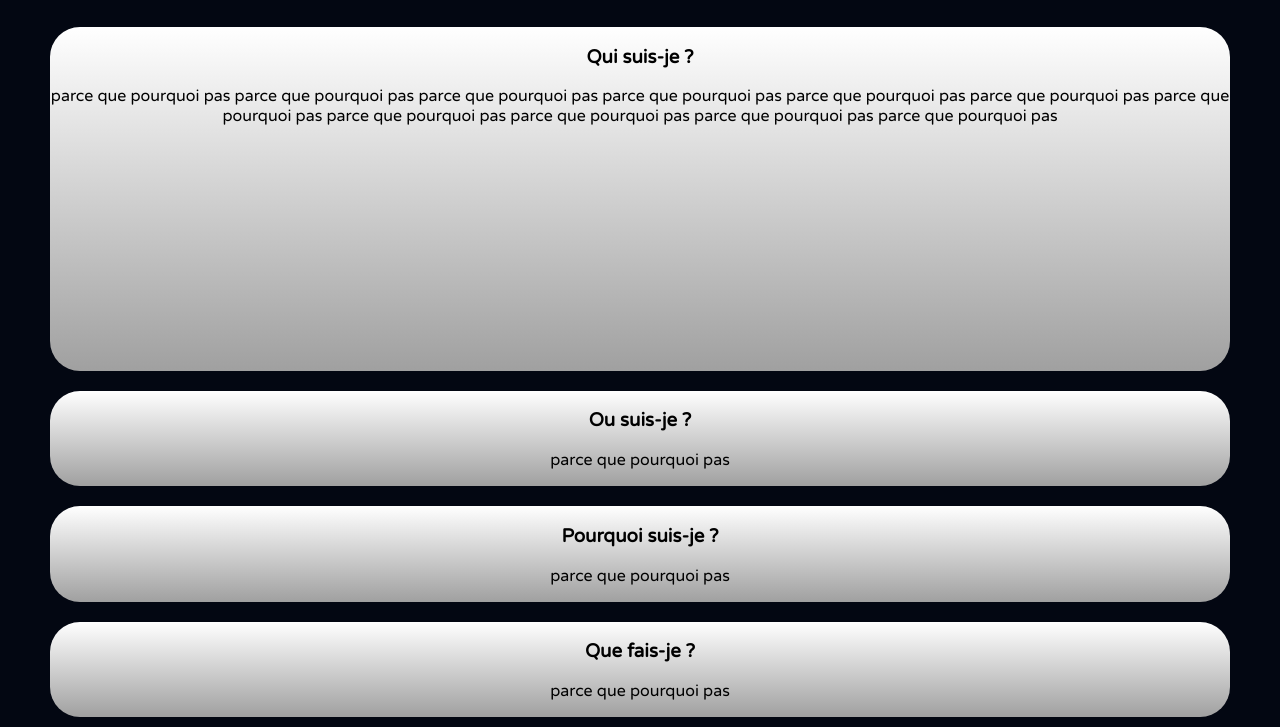
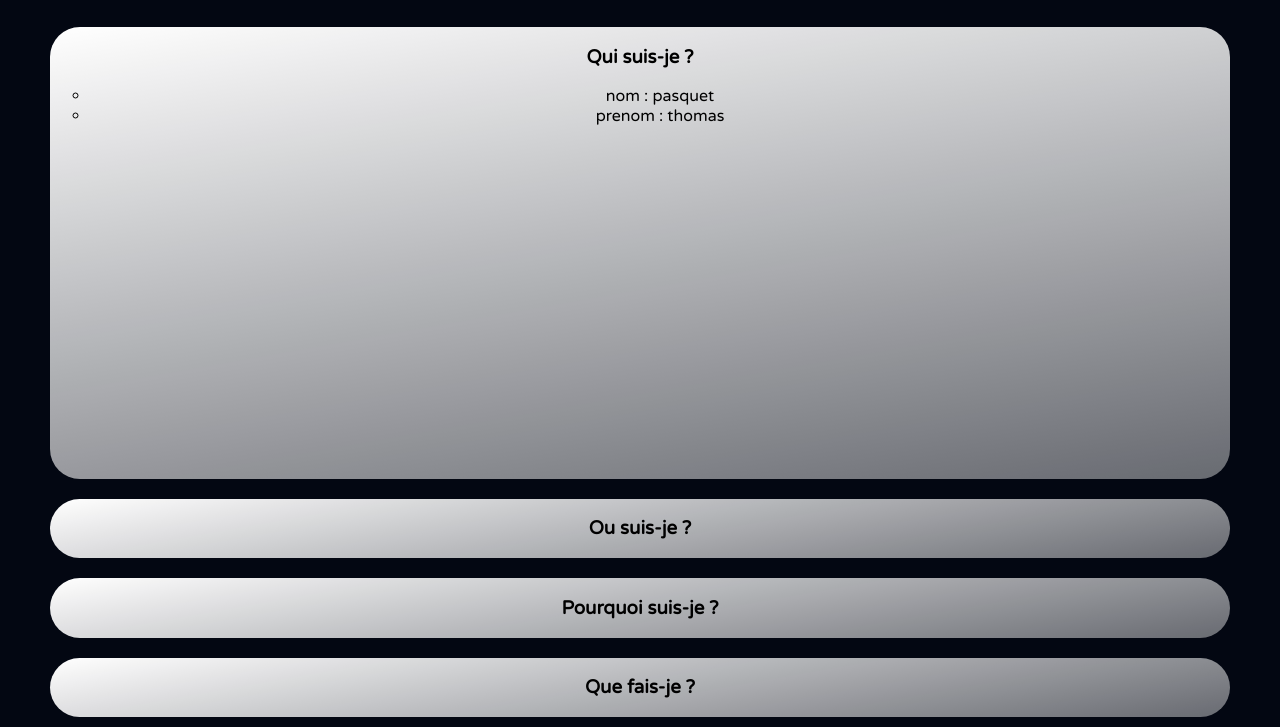
Before and after one commit to ThomasTew1579/01-Site-perso, a plain HTML site: page section/Liste_Carte.html in a window 1280 px wide. Shown: the part 75-802 px from the top of the page. Drawn offline with Linux system fonts and the light colour scheme; a web font is replaced by a local one.

Commit message:
modif carte

```diff
--- a/JS/liste_cartes.js
+++ b/JS/liste_cartes.js
@@ -48,9 +48,9 @@ document.querySelector('.C1').addEventListener("click", () => {
   for(const index in carte){
     if(index < carte.length)
     carte[index].style.flexGrow = "0";
-    document.querySelector(".texte").style.display = "none";
+    document.querySelector(".contenu_carte").style.display = "none";
     document.querySelector(".C1").style.flexGrow = 2;
-    document.querySelector(".texte").style.display = "flex";
+    document.querySelector(".contenu_carte").style.display = "flex";
   };
 
 });
@@ -61,7 +61,7 @@ document.querySelector('.C2').addEventListener("click", () => {
     carte[index].style.flexGrow = "0";
     carte[index].style.height = "60px";
     document.querySelector(".C2").style.flexGrow = 2;
-    document.querySelector(".texte").style.display = "flex";
+    document.querySelector(".contenu_carte").style.display = "flex";
   };
 });
 
@@ -70,7 +70,7 @@ document.querySelector('.C3').addEventListener("click", () => {
     if(index < carte.length)
     carte[index].style.flexGrow = "0";
     document.querySelector(".C3").style.flexGrow = 2;
-    document.querySelector(".texte").style.display = "flex";
+    document.querySelector(".contenu_carte").style.display = "flex";
   };
 });
 
@@ -79,7 +79,7 @@ document.querySelector('.C4').addEventListener("click", () => {
     if(index < carte.length)
     carte[index].style.flexGrow = "0";
     document.querySelector(".C4").style.flexGrow = 2;
-    document.querySelector(".texte").style.display = "flex";
+    document.querySelector(".contenu_carte").style.display = "flex";
   };
 });
 
--- a/css/style_cartes.css
+++ b/css/style_cartes.css
@@ -21,7 +21,7 @@
     margin: 10px 50px;
     color: rgb(0, 0, 0);
     background: rgb(125,125,125);
-    background: linear-gradient(0deg, rgb(160, 160, 160) 0%, rgba(255,255,255,1) 100%);
+    background: linear-gradient(-10deg, rgba(255, 255, 255, 0.403) 0%, rgba(255,255,255,1) 100%);
     border-radius: 30px;
     transition: 0.5s ease;
     text-align: center;
@@ -29,8 +29,21 @@
 
 }
 
+.contenu_carte{
+    display: none;
+    justify-content: space-evenly;
+    flex-direction: column;
+}
+
 .C1 {
     flex-grow: 1;
 }
 
-.active
+.C1 .contenu_carte{
+    display: flex;
+}
+
+.C1 img{
+    width: 100%;
+    border-radius: 50%;
+}
--- a/section/Liste_Carte.html
+++ b/section/Liste_Carte.html
@@ -72,19 +72,25 @@
     <ul class="liste_cartes">
         <li class="carte C1">
             <h3>Qui suis-je ?</h3>
-            <p class="texte">parce que pourquoi pas parce que pourquoi pas parce que pourquoi pas parce que pourquoi pas parce que pourquoi pas parce que pourquoi pas parce que pourquoi pas parce que pourquoi pas parce que pourquoi pas parce que pourquoi pas parce que pourquoi pas</p>
+            <div class="contenu_carte">
+                <ul>
+                    <li>nom : pasquet</li>
+                    <li>prenom : thomas</li>
+                </ul>
+
+            </div>
         </li>
         <li class="carte C2">
             <h3>Ou suis-je ?</h3>
-            <p class="texte">parce que pourquoi pas</p>
+            <div class="contenu_carte">parce que pourquoi pas</div>
         </li>
         <li class="carte C3">
             <h3>Pourquoi suis-je ?</h3>
-            <p class="texte">parce que pourquoi pas</p>
+            <div class="contenu_carte">parce que pourquoi pas</div>
         </li>
         <li class="carte C4">
             <h3>Que fais-je ?</h3>
-            <p class="texte">parce que pourquoi pas</p>
+            <div class="contenu_carte">parce que pourquoi pas</div>
         </li>
     </ul>
 
```
